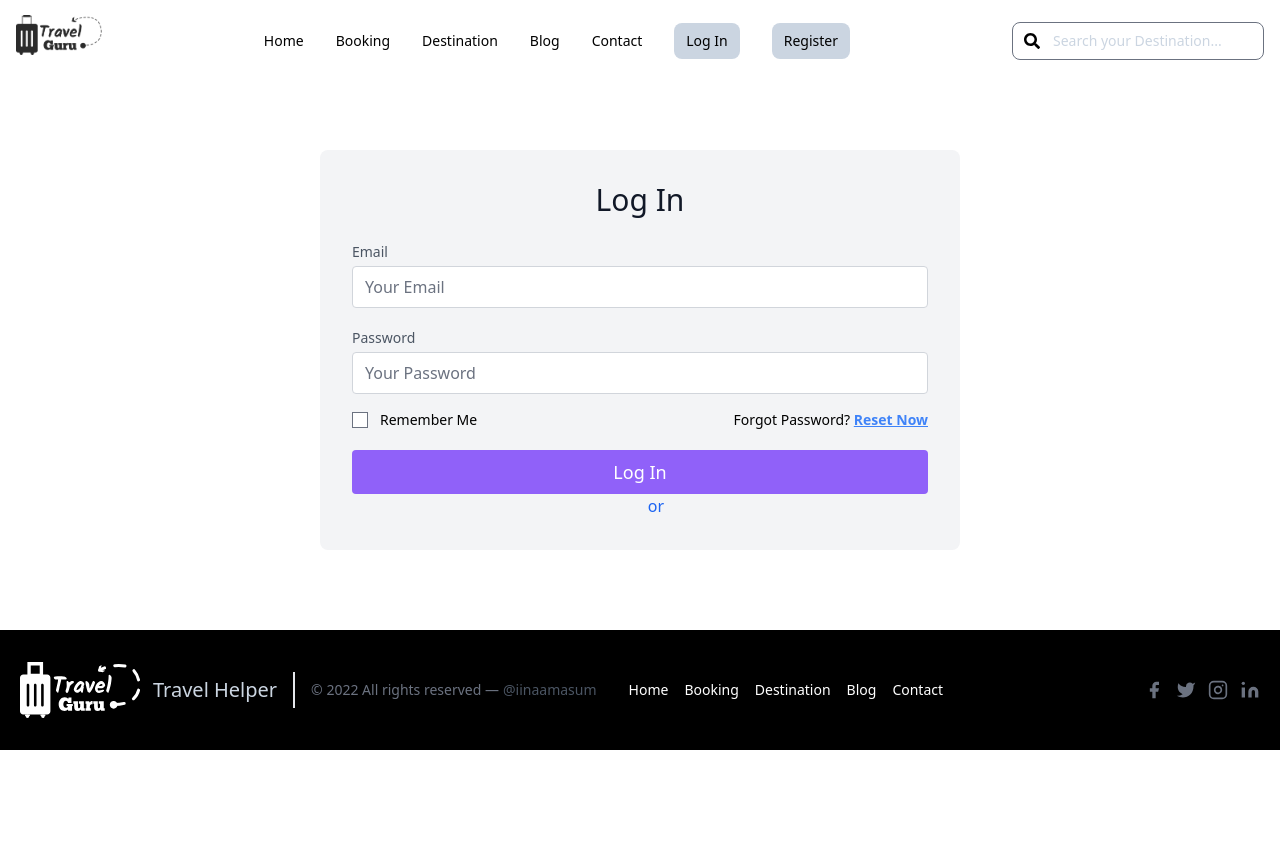
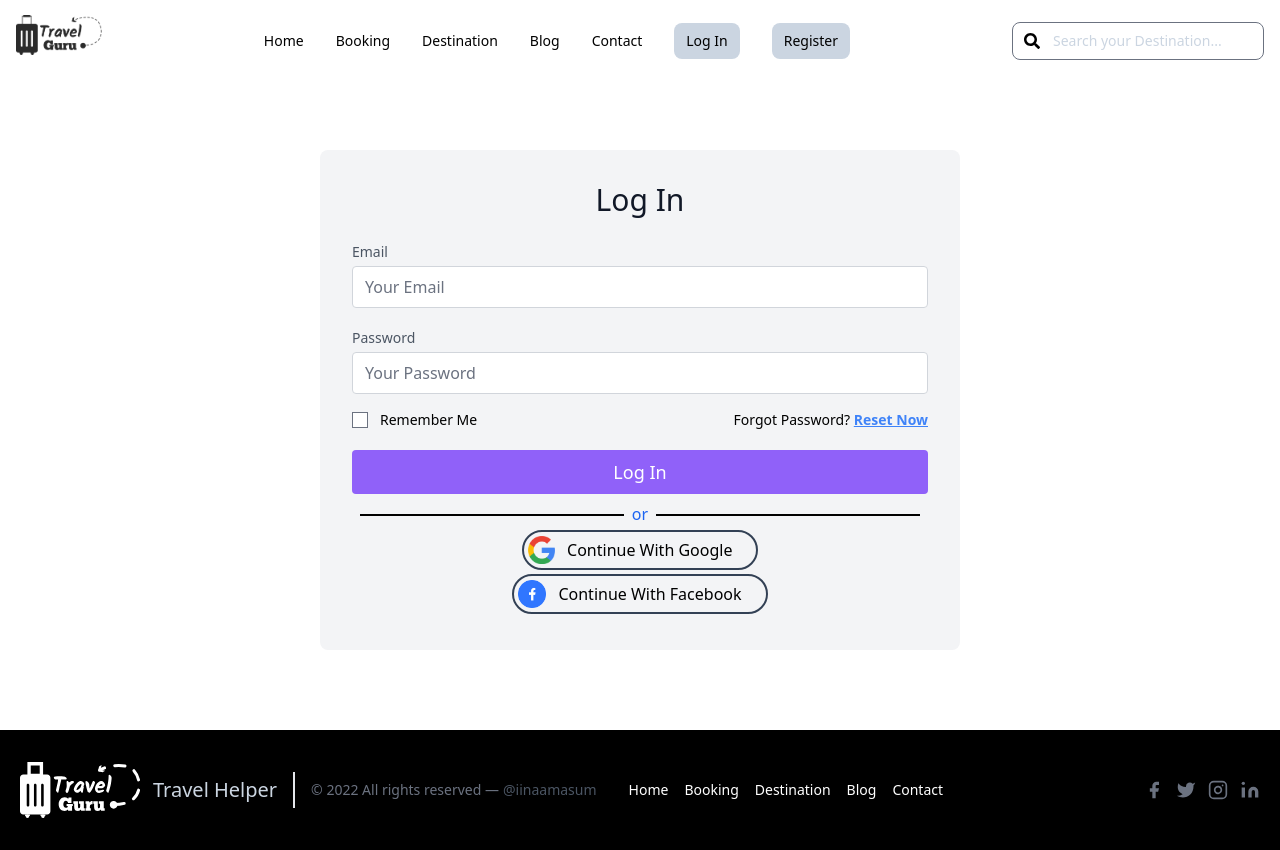
Before and after one commit to iinaamasum/travel-guru, a React (Create React App) app: page /login in a window 1280 px wide. Before the commit the page ends 800 px from the top, so only its background shows below. Built offline with nearby package versions, Linux system fonts and the light colour scheme.

Commit message:
social login done

```diff
--- a/src/components/Pages/Auth/Login/Login.jsx
+++ b/src/components/Pages/Auth/Login/Login.jsx
@@ -1,6 +1,7 @@
 import React from 'react';
 import Footer from '../../../Shared/Footer/Footer';
 import Nav from '../../../Shared/Nav/Nav';
+import SocialAuth from '../SocialAuth/SocialAuth';
 
 const Login = () => {
   return (
@@ -50,11 +51,19 @@ const Login = () => {
         <button className="text-white bg-purple-500 border-0 py-2 px-8 focus:outline-none hover:bg-purple-600 rounded text-lg">
           Log In
         </button>
-        <div className="flex w-full mx-4 justify-between text-blue-600">
-          <hr className="opacity-50" />
-          <p>or</p>
-          <hr />
+        <div className="flex w-full mt-2 justify-between text-blue-600">
+          <div
+            style={{ height: '2px' }}
+            className="bg-black bottom-2 w-full mt-3 mx-2"
+          ></div>
+          <p className="">or</p>
+          <div
+            style={{ height: '2px' }}
+            className="bg-black bottom-2 w-full mt-3 mx-2"
+          ></div>
         </div>
+
+        <SocialAuth />
       </div>
       <Footer />
     </>
--- /dev/null
+++ b/src/components/Pages/Auth/SocialAuth/SocialAuth.jsx
@@ -0,0 +1,20 @@
+import React from 'react';
+import fb from '../../../../images/icons/fb.png';
+import google from '../../../../images/icons/google.png';
+
+const SocialAuth = () => {
+  return (
+    <div>
+      <button className="py-1 px-1 my-1 flex justify-center items-center mx-auto border-2 rounded-full border-slate-700 hover:bg-slate-700 hover:text-white transition-all duration-200 ease-in-out">
+        <img className="h-7 mr-3" src={google} alt="" />
+        <p className="pr-5">Continue With Google</p>
+      </button>
+      <button className="py-1 px-1 my-1 flex justify-center items-center mx-auto border-2 rounded-full border-slate-700 hover:bg-slate-700 hover:text-white transition-all duration-200 ease-in-out">
+        <img className="h-7 mr-3" src={fb} alt="" />
+        <p className="pr-5">Continue With Facebook</p>
+      </button>
+    </div>
+  );
+};
+
+export default SocialAuth;
```
